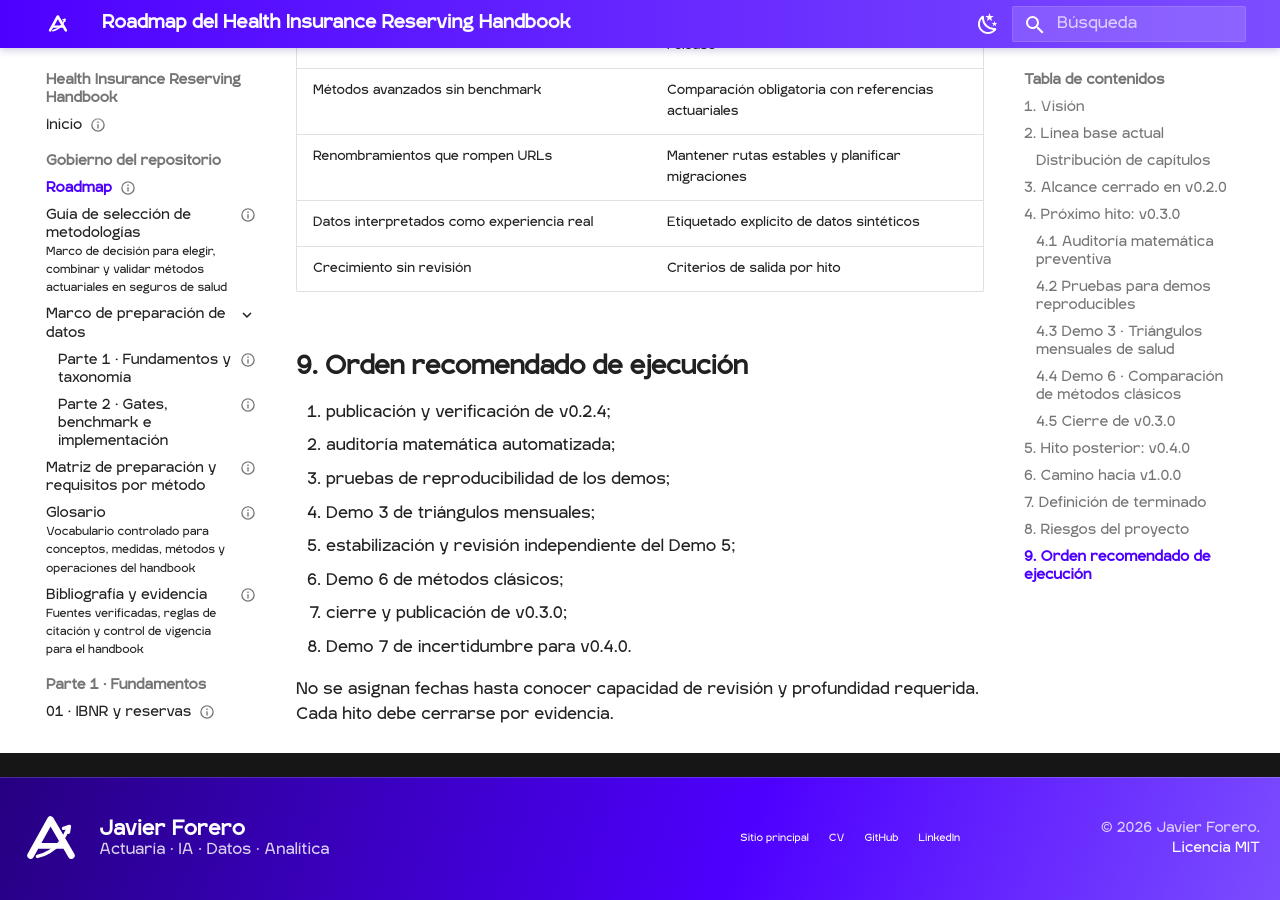
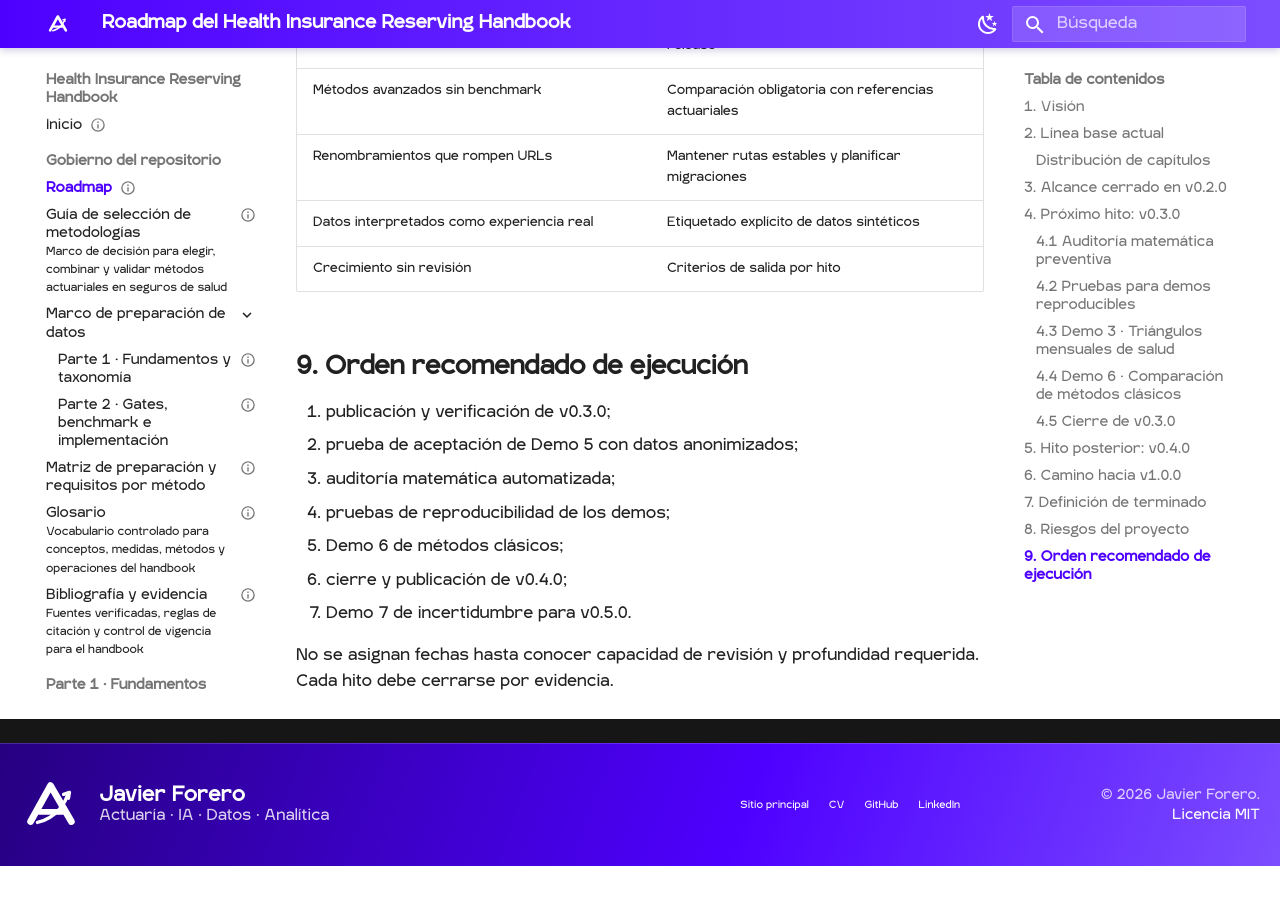
Before and after one commit to jaforero/health-insurance-reserving-handbook, an MkDocs documentation site: the page built from docs/roadmap.md, in a window 1280 px wide and 900 px high, scrolled down 5779 px. Built offline with MkDocs 1.6.1 and Material for MkDocs 9.7.7, drawn with Linux system fonts in a browser that asks for light colours; after the commit the page ends 6645 px from its top, so only the background shows below that; some of the changed text lies outside the part shown.

```diff
--- a/docs/roadmap.md
+++ b/docs/roadmap.md
@@ -1,11 +1,11 @@
 ---
 title: "Roadmap del Health Insurance Reserving Handbook"
-description: "Estado vigente, próximos hitos, criterios de salida y riesgos para desarrollar el handbook desde v0.2.4 hacia v1.0.0."
+description: "Estado vigente, próximos hitos, criterios de salida y riesgos para desarrollar el handbook desde v0.3.0 hacia v1.0.0."
 chapter: "roadmap"
 part: "repository"
 language: "es"
 status: "draft"
-version: "0.2.2"
+version: "0.3.0"
 last_updated: "2026-07-15"
 ---
 
@@ -27,7 +27,8 @@ El objetivo es consolidar una referencia profesional, abierta y reproducible sob
 
 ## 2. Línea base actual
 
-La versión pública más reciente es `v0.2.4`, que incorpora el dominio actuarial propio y actualiza las URLs canónicas del proyecto.
+La versión pública más reciente es `v0.3.0`, que incorpora el flujo local de datos propios a
+triángulos actuariales mediante Demo 5.
 
 | Componente | Estado actual |
 |---|---|
@@ -193,13 +194,12 @@ La existencia de un archivo o su inclusión en la navegación solo indica dispon
 
 ## 9. Orden recomendado de ejecución
 
-1. publicación y verificación de v0.2.4;
-2. auditoría matemática automatizada;
-3. pruebas de reproducibilidad de los demos;
-4. Demo 3 de triángulos mensuales;
-5. estabilización y revisión independiente del Demo 5;
-6. Demo 6 de métodos clásicos;
-7. cierre y publicación de v0.3.0;
-8. Demo 7 de incertidumbre para v0.4.0.
+1. publicación y verificación de v0.3.0;
+2. prueba de aceptación de Demo 5 con datos anonimizados;
+3. auditoría matemática automatizada;
+4. pruebas de reproducibilidad de los demos;
+5. Demo 6 de métodos clásicos;
+6. cierre y publicación de v0.4.0;
+7. Demo 7 de incertidumbre para v0.5.0.
 
 No se asignan fechas hasta conocer capacidad de revisión y profundidad requerida. Cada hito debe cerrarse por evidencia.
--- a/pyproject.toml
+++ b/pyproject.toml
@@ -4,7 +4,7 @@ build-backend = "setuptools.build_meta"
 
 [project]
 name = "health-insurance-reserving-handbook"
-version = "0.2.0"
+version = "0.3.0"
 description = "Manual técnico y reproducible sobre IBNR y reservas actuariales en seguros de salud, con aplicaciones al sistema colombiano."
 readme = "README.md"
 requires-python = ">=3.10"
```
Also changed, not shown: CHANGELOG.md (+4 -1 lines), PROJECT-HANDOFF.md (+3 -3 lines), README.md (+4 -2 lines), docs/index.md (+3 -2 lines), 1 other file.
